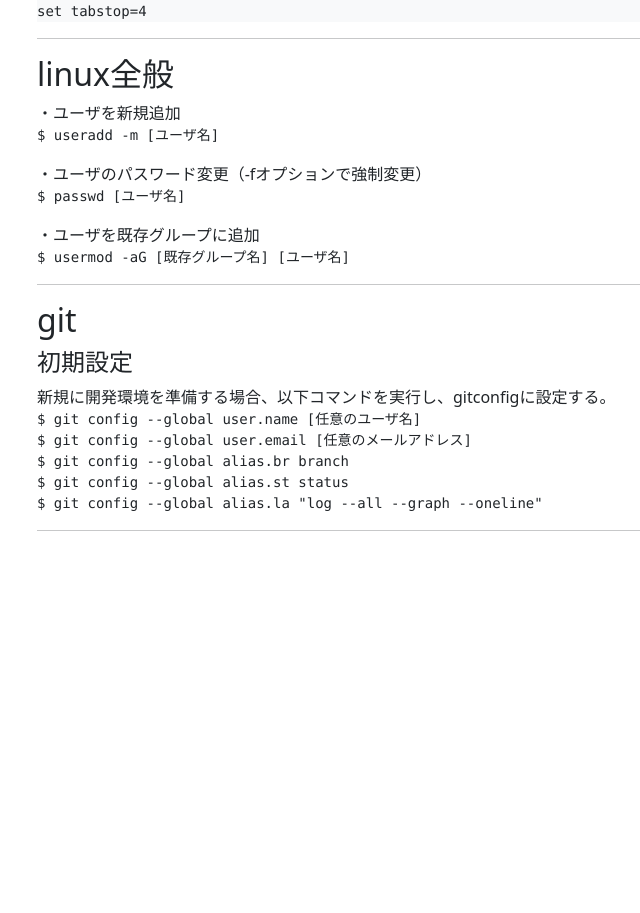
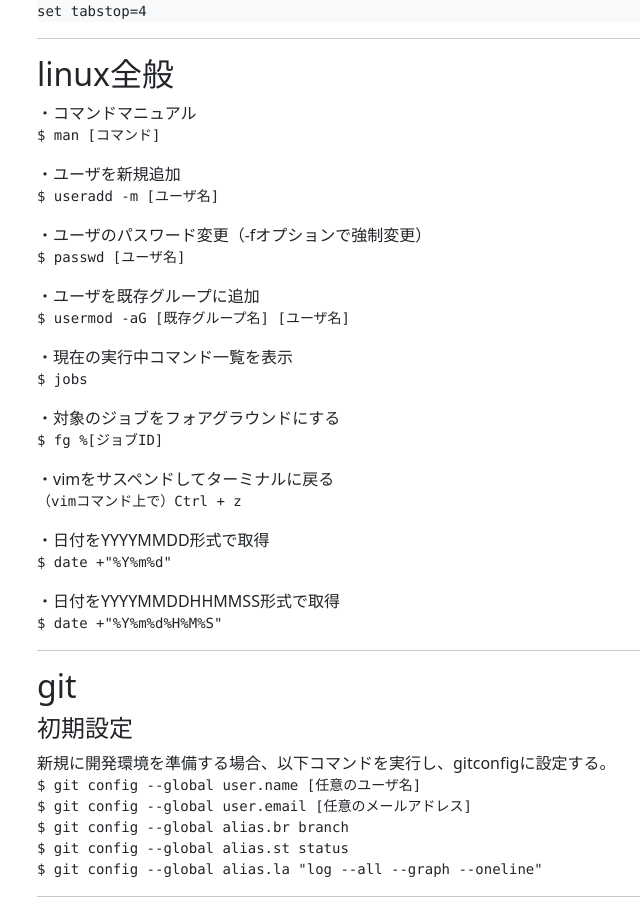
Before and after one commit to kokutou000/sandbox, a plain HTML site: page docs/techmemo.html in a window 1280 px wide. Shown: the part 1705-2618 px from the top of the page, without its empty margins (45-685 px from the left). Before the commit the page ends 2252 px from the top, so only its background shows below. Drawn offline with nearby package versions, Linux system fonts and the light colour scheme.

Commit message:
add command info

```diff
--- a/docs/techmemo.html
+++ b/docs/techmemo.html
@@ -128,13 +128,24 @@
 
 <hr>
 <h2 id="section_linux">linux全般</h2>
+・コマンドマニュアル<br>
+<pre>$ man [コマンド]</pre>
 ・ユーザを新規追加<br>
 <pre>$ useradd -m [ユーザ名]</pre>
 ・ユーザのパスワード変更（-fオプションで強制変更）<br>
 <pre>$ passwd [ユーザ名]</pre>
 ・ユーザを既存グループに追加<br>
 <pre>$ usermod -aG [既存グループ名] [ユーザ名]</pre>
-
+・現在の実行中コマンド一覧を表示<br>
+<pre>$ jobs</pre>
+・対象のジョブをフォアグラウンドにする<br>
+<pre>$ fg %[ジョブID]</pre>
+・vimをサスペンドしてターミナルに戻る<br>
+<pre>（vimコマンド上で）Ctrl + z</pre>
+・日付をYYYYMMDD形式で取得
+<pre>$ date +"%Y%m%d"</pre>
+・日付をYYYYMMDDHHMMSS形式で取得
+<pre>$ date +"%Y%m%d%H%M%S"</pre>
 
 <hr>
 <h2 id="section_git">git</h2>
```
